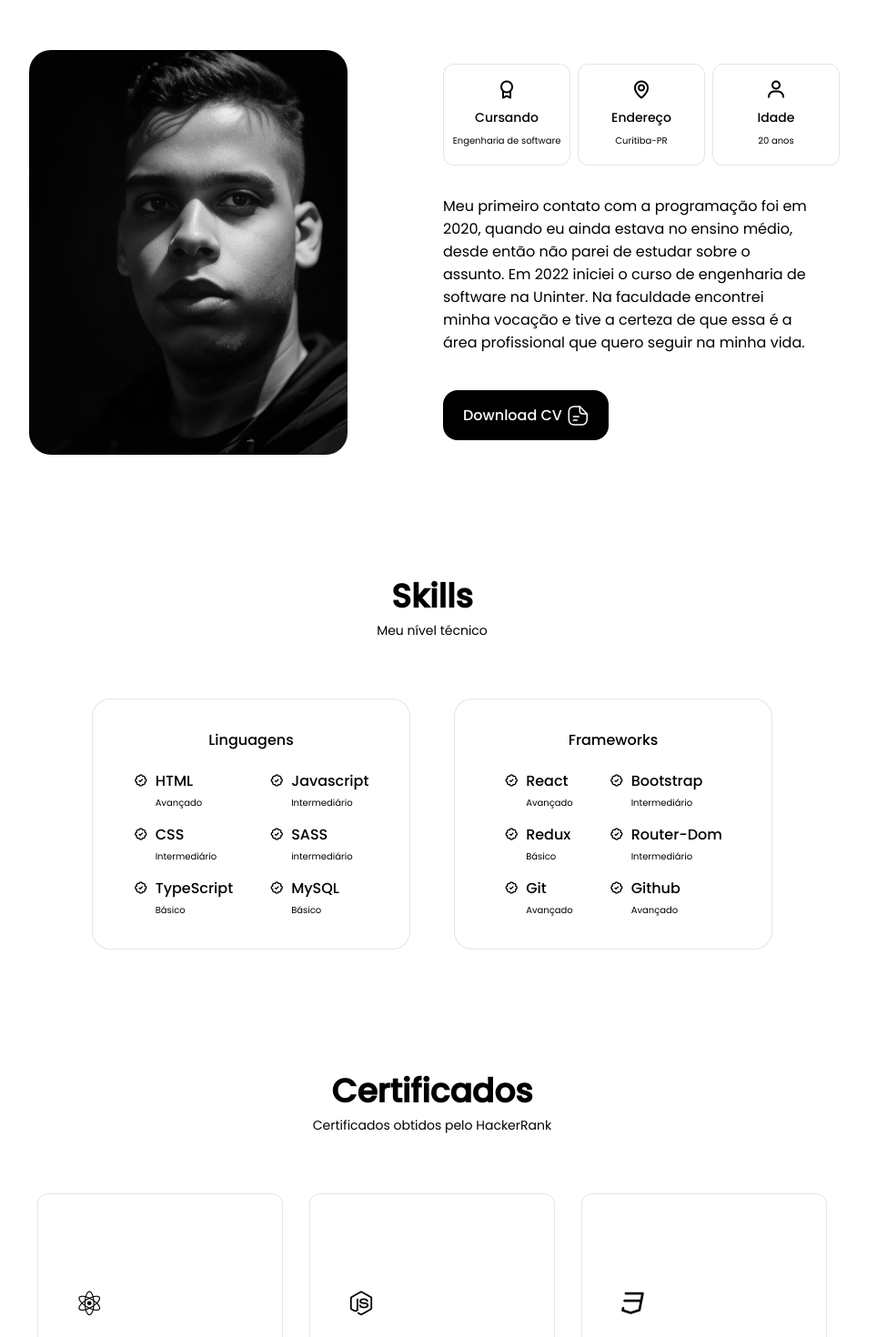
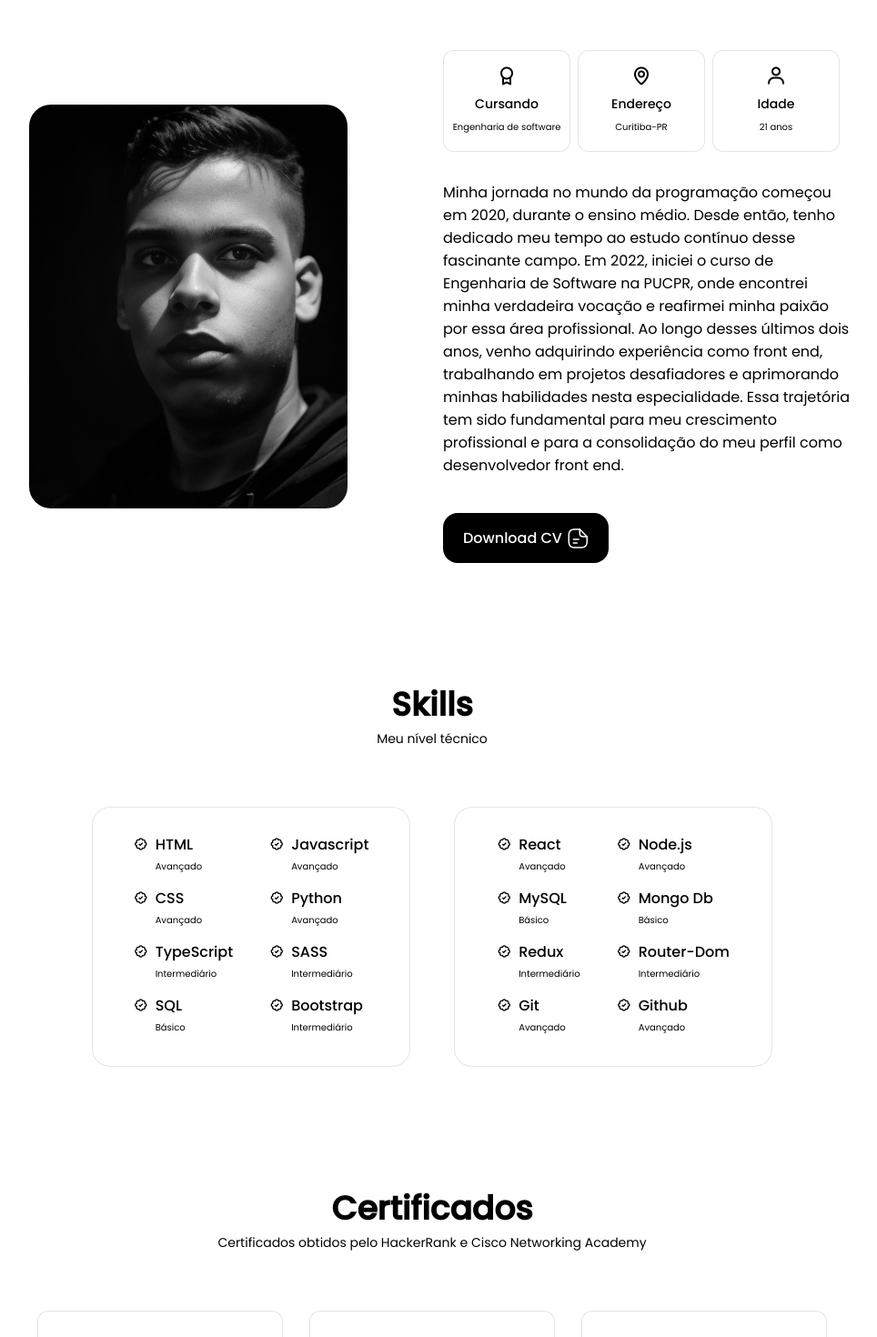
Before and after one commit to willyanmiranda/portfolio, a React (Create React App) app: page / in a window 1280 px wide. Shown: the part 900-2370 px from the top of the page at 91% size, without its empty margins (165-1129 px from the left). Built offline with nearby package versions, Linux system fonts and the light colour scheme.

Commit message:
Ajustes 2024

```diff
--- a/src/components/about/index.js
+++ b/src/components/about/index.js
@@ -1,7 +1,7 @@
 import React from "react";
 import AboutImg from "../../assets/fotin-will.jpg";
 import Info from "./info.js";
-import CV from "../../assets/Willyan-front-cv.pdf";
+import CV from "../../assets/Willyan-front-2024.pdf";
 
 const About = () => {
     return (
@@ -16,10 +16,7 @@ const About = () => {
                     <Info />
 
                     <p id="about-description">
-                        Meu primeiro contato com a programação foi em 2020, quando eu ainda estava no ensino médio,
-                        desde então não parei de estudar sobre o assunto.
-                        Em 2022 iniciei o curso de engenharia de software na Uninter.
-                        Na faculdade encontrei minha vocação e tive a certeza de que essa é a área profissional que quero seguir na minha vida.
+                        Minha jornada no mundo da programação começou em 2020, durante o ensino médio. Desde então, tenho dedicado meu tempo ao estudo contínuo desse fascinante campo. Em 2022, iniciei o curso de Engenharia de Software na PUCPR, onde encontrei minha verdadeira vocação e reafirmei minha paixão por essa área profissional. Ao longo desses últimos dois anos, venho adquirindo experiência como front end, trabalhando em projetos desafiadores e aprimorando minhas habilidades nesta especialidade. Essa trajetória tem sido fundamental para meu crescimento profissional e para a consolidação do meu perfil como desenvolvedor front end.
                     </p>
 
                     <a download="" href={CV} id="button-about">
--- a/src/components/about/info.js/index.js
+++ b/src/components/about/info.js/index.js
@@ -19,7 +19,7 @@ const Info = () => {
                 <i className="bx bx-user" id="about-icon"></i>
 
                 <h3 id="about-title">Idade</h3>
-                <span id="about-subtitle">20 anos</span>
+                <span id="about-subtitle">21 anos</span>
             </div>
         </div>
     )
--- a/src/components/certificates/index.js
+++ b/src/components/certificates/index.js
@@ -2,7 +2,7 @@ const Certificates = () => {
     return(
         <section id="certificates">
             <h2 id="section-title">Certificados</h2>
-            <span id="section-subtitle">Certificados obtidos pelo HackerRank</span>
+            <span id="section-subtitle">Certificados obtidos pelo HackerRank e Cisco Networking Academy</span>
 
             <div id="certificates-container">
                 <a href="https://www.hackerrank.com/certificates/07fa1e53d146" target="_blank" rel="noreferrer">
@@ -37,6 +37,39 @@ const Certificates = () => {
                         <span id="certificates-button">Ver mais <i className="uil uil-arrow-right" id="certificates-button-icon"></i> </span>
                     </div>
                 </a>
+
+                <a href="https://www.credly.com/badges/ad807f5c-26ed-4fce-b46a-8e4f8a5447bf/public_url" target="_blank" rel="noreferrer">
+                    <div id="certificates-content">
+                        <div>
+                        <img src="https://images.credly.com/size/220x220/images/70d71df5-f3dc-4380-9b9d-f22513a70417/CCNAITN__1_.png" alt="profile" id="certificates-icon" />
+                            <h3 id="certificates-title">CCNA: Introduction to Networks</h3>
+                        </div>
+
+                        <span id="certificates-button">Ver mais <i className="uil uil-arrow-right" id="certificates-button-icon"></i> </span>
+                    </div>
+                </a>
+
+                <a href="https://www.credly.com/badges/0dd06cee-2301-4e2d-b4a0-d0946b9e414c/public_url" target="_blank" rel="noreferrer">
+                    <div id="certificates-content">
+                        <div>
+                            <img src="https://images.credly.com/size/220x220/images/054913b2-e271-49a2-a1a4-9bf1c1f9a404/CyberEssentials.png" alt="profile" id="certificates-icon" />
+                            <h3 id="certificates-title">Cybersecurity Essentials</h3>
+                        </div>
+
+                        <span id="certificates-button">Ver mais <i className="uil uil-arrow-right" id="certificates-button-icon"></i> </span>
+                    </div>
+                </a>
+
+                <a href="https://www.credly.com/badges/7a0ab715-bb6a-494e-82ca-c55919b8ed71/public_url" target="_blank" rel="noreferrer">
+                    <div id="certificates-content">
+                        <div>
+                            <img src="https://images.credly.com/size/220x220/images/b1395248-483c-48cd-b40d-7fe93837c37d/image.png" alt="profile" id="certificates-icon" />
+                            <h3 id="certificates-title">Learn-A-Thon 2023</h3>
+                        </div>
+
+                        <span id="certificates-button">Ver mais <i className="uil uil-arrow-right" id="certificates-button-icon"></i> </span>
+                    </div>
+                </a>
             </div>
         </section>
     )
--- a/src/components/home/data/index.js
+++ b/src/components/home/data/index.js
@@ -7,7 +7,7 @@ const Data = () => {
                 Willyan Miranda
             </h1>
             <h3 id="home-subtitle">Desenvolvedor Front-end</h3>
-            <p id="home-description">Olá! Meu nome é Willyan Miranda. Sou um programador Front-end apaixonado por tecnologia e com experiência em desenvolvimento web.
+            <p id="home-description">Olá! Meu nome é Willyan Miranda. Sou um desenvolvedor Front-end apaixonado por tecnologia e com experiência em desenvolvimento web.
             </p>
 
             <a href="#contact" id="button-flex">
--- a/src/components/skills/back/index.js
+++ b/src/components/skills/back/index.js
@@ -1,7 +1,6 @@
 const BackEnd = () => {
     return(
         <div id="skills-content">
-            <h3 id="skills-title">Frameworks</h3>
 
             <div id="skills-box">
                 <div id="skills-group">
@@ -17,8 +16,16 @@ const BackEnd = () => {
                         <i className="bx bx-badge-check"></i>
 
                         <div>
+                            <h3 id="skills-name">MySQL</h3>
+                            <span id="skills-level">Básico</span>
+                        </div>
+                    </div>
+                    <div id="skills-data">
+                        <i className="bx bx-badge-check"></i>
+
+                        <div>
                             <h3 id="skills-name">Redux</h3>
-                            <span id="skills-level">Básico</span>
+                            <span id="skills-level">Intermediário</span>
                         </div>
                     </div>
                     <div id="skills-data">
@@ -32,12 +39,21 @@ const BackEnd = () => {
                 </div>
 
                 <div id="skills-group">
+
                     <div id="skills-data">
                         <i className="bx bx-badge-check"></i>
 
                         <div>
-                            <h3 id="skills-name">Bootstrap</h3>
-                            <span id="skills-level">Intermediário</span>
+                            <h3 id="skills-name">Node.js</h3>
+                            <span id="skills-level">Avançado</span>
+                        </div>
+                    </div>
+                    <div id="skills-data">
+                        <i className="bx bx-badge-check"></i>
+
+                        <div>
+                            <h3 id="skills-name">Mongo Db</h3>
+                            <span id="skills-level">Básico</span>
                         </div>
                     </div>
                     <div id="skills-data">
--- a/src/components/skills/front/index.js
+++ b/src/components/skills/front/index.js
@@ -1,7 +1,6 @@
 const FrontEnd = () => {
     return(
         <div id="skills-content">
-            <h3 id="skills-title">Linguagens</h3>
 
             <div id="skills-box">
                 <div id="skills-group">
@@ -18,7 +17,7 @@ const FrontEnd = () => {
 
                         <div>
                             <h3 id="skills-name">CSS</h3>
-                            <span id="skills-level">Intermediário</span>
+                            <span id="skills-level">Avançado</span>
                         </div>
                     </div>
                     <div id="skills-data">
@@ -26,6 +25,15 @@ const FrontEnd = () => {
 
                         <div>
                             <h3 id="skills-name">TypeScript</h3>
+                            <span id="skills-level">Intermediário</span>
+                        </div>
+                    </div>
+
+                    <div id="skills-data">
+                        <i className="bx bx-badge-check"></i>
+
+                        <div>
+                            <h3 id="skills-name">SQL</h3>
                             <span id="skills-level">Básico</span>
                         </div>
                     </div>
@@ -38,6 +46,24 @@ const FrontEnd = () => {
 
                         <div>
                             <h3 id="skills-name">Javascript</h3>
+                            <span id="skills-level">Avançado</span>
+                        </div>
+                    </div>
+
+                    <div id="skills-data">
+                        <i className="bx bx-badge-check"></i>
+
+                        <div>
+                            <h3 id="skills-name">Python</h3>
+                            <span id="skills-level">Avançado</span>
+                        </div>
+                    </div>
+
+                    <div id="skills-data">
+                        <i className="bx bx-badge-check"></i>
+
+                        <div>
+                            <h3 id="skills-name">SASS</h3>
                             <span id="skills-level">Intermediário</span>
                         </div>
                     </div>
@@ -46,18 +72,11 @@ const FrontEnd = () => {
                         <i className="bx bx-badge-check"></i>
 
                         <div>
-                            <h3 id="skills-name">SASS</h3>
-                            <span id="skills-level">intermediário</span>
+                            <h3 id="skills-name">Bootstrap</h3>
+                            <span id="skills-level">Intermediário</span>
                         </div>
                     </div>
-                    <div id="skills-data">
-                        <i className="bx bx-badge-check"></i>
 
-                        <div>
-                            <h3 id="skills-name">MySQL</h3>
-                            <span id="skills-level">Básico</span>
-                        </div>
-                    </div>
                 </div>
             </div>
         </div>
--- a/src/styles/_about.scss
+++ b/src/styles/_about.scss
@@ -41,7 +41,7 @@
 }
 
 #about-description {
-    padding: 0 4rem 0 0;
+    padding: 0 1.5rem 0 0;
     margin-bottom: 2.5rem;
     width: 472px;
 }
--- a/src/styles/_certificates.scss
+++ b/src/styles/_certificates.scss
@@ -35,6 +35,10 @@
         #certificates-button-icon {
             color: white;
         }
+    }
+
+    & img {
+        width: 90px;
     }
 }
 
```
Also changed, not shown: 1 other file (tests, documents, lock files or other folders). Lines whose indentation alone changed are shown as unchanged.
